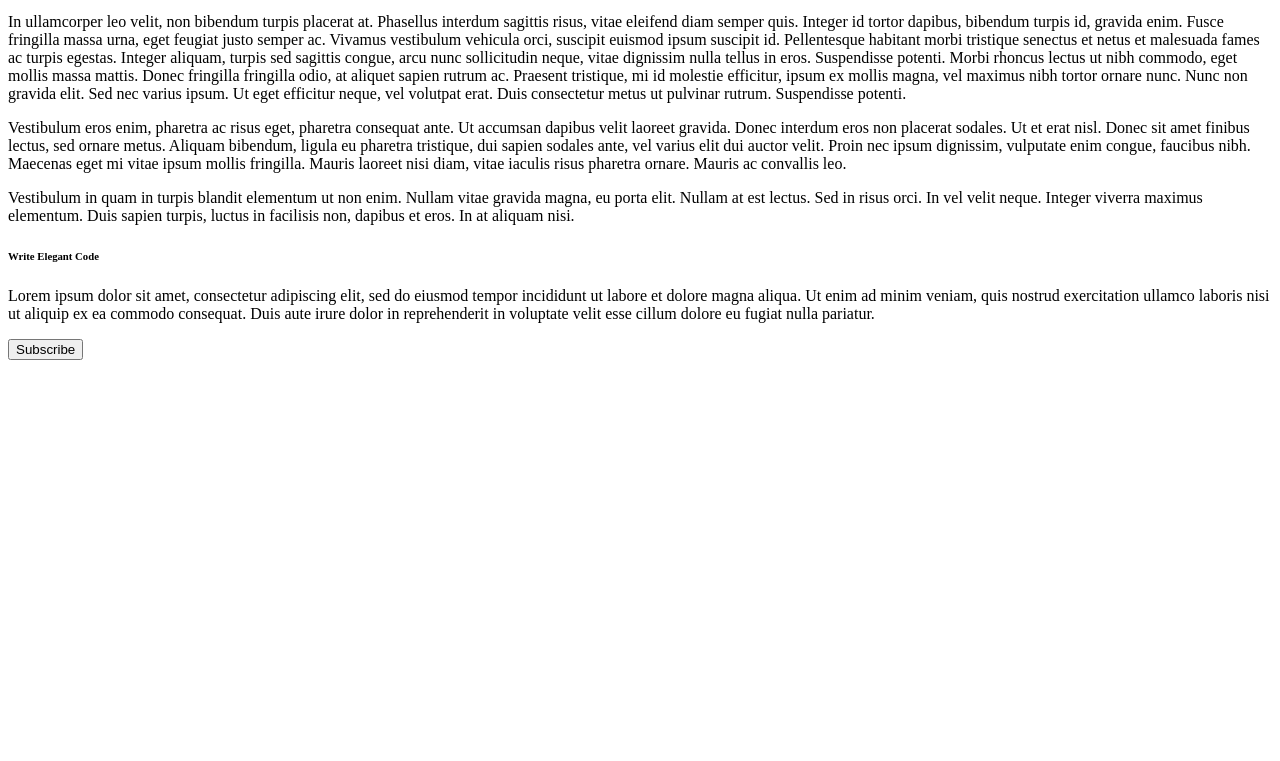
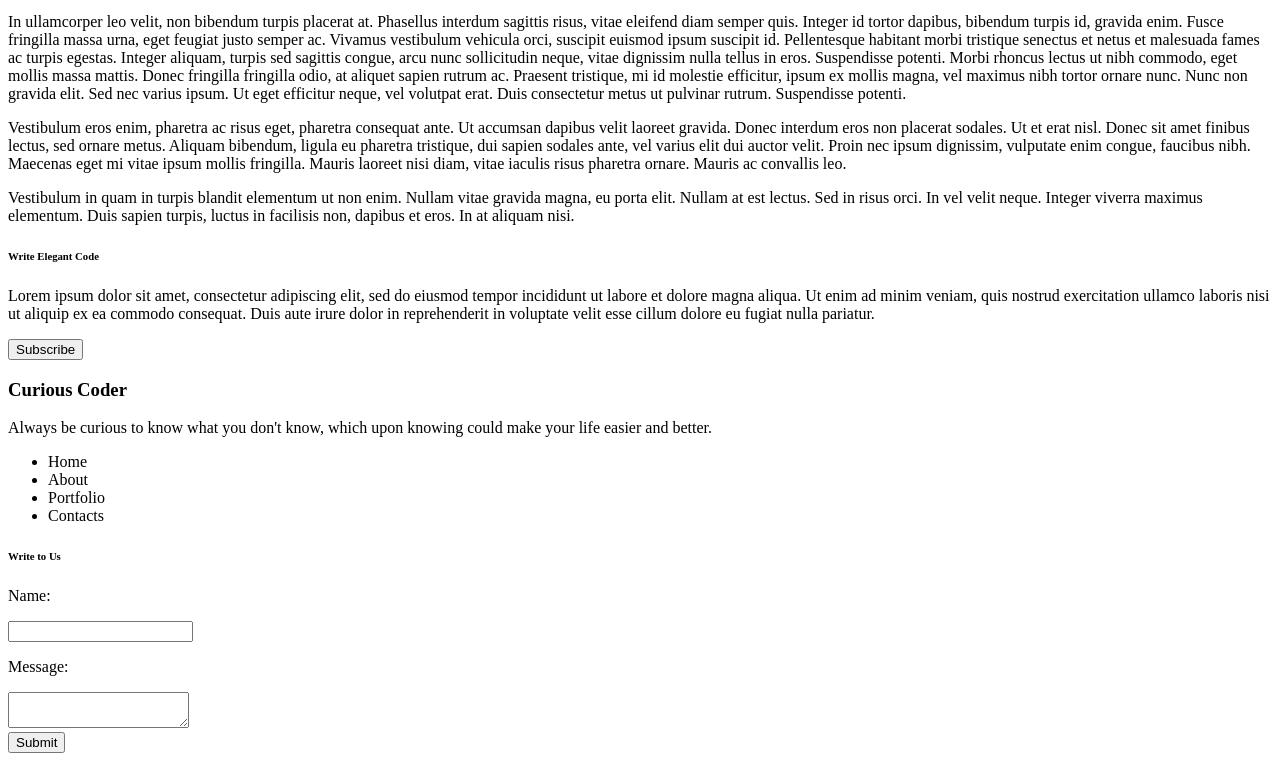
Before and after one commit to timobure/html-div-layout, a plain HTML site: page index.html in a window 1280 px wide. Shown: the part 2137-2898 px from the top of the page. Before the commit the page ends 2505 px from the top, so only its background shows below. Drawn offline with Linux system fonts and the light colour scheme.

Commit message:
html - add footer content

```diff
--- a/index.html
+++ b/index.html
@@ -67,5 +67,31 @@
 			<button>Subscribe</button>
 		</div>
 		<div class="footer">
+			<div class="left-footer-content">
+				<h3>Curious Coder</h3>
+				<p>
+					Always be curious to know what you don't know, which upon knowing could make your life easier and better.
+				</p>
+			</div>
+			<div class="mid-footer-content">
+				<ul>
+					<li>Home</li>
+					<li>About</li>
+					<li>Portfolio</li>
+					<li>Contacts</li>
+				</ul>
+			</div>
+			<div class="right-footer-content">
+				<h6>Write to Us</h6>
+				<form>
+					<p>Name:</p>
+					<input type="text">
+					<p>Message:</p>
+					<textarea></textarea>
+					<br />
+					<input type="submit">
+				</form>
+			</div>
+		</div>
 	</body>
 </html>
```
